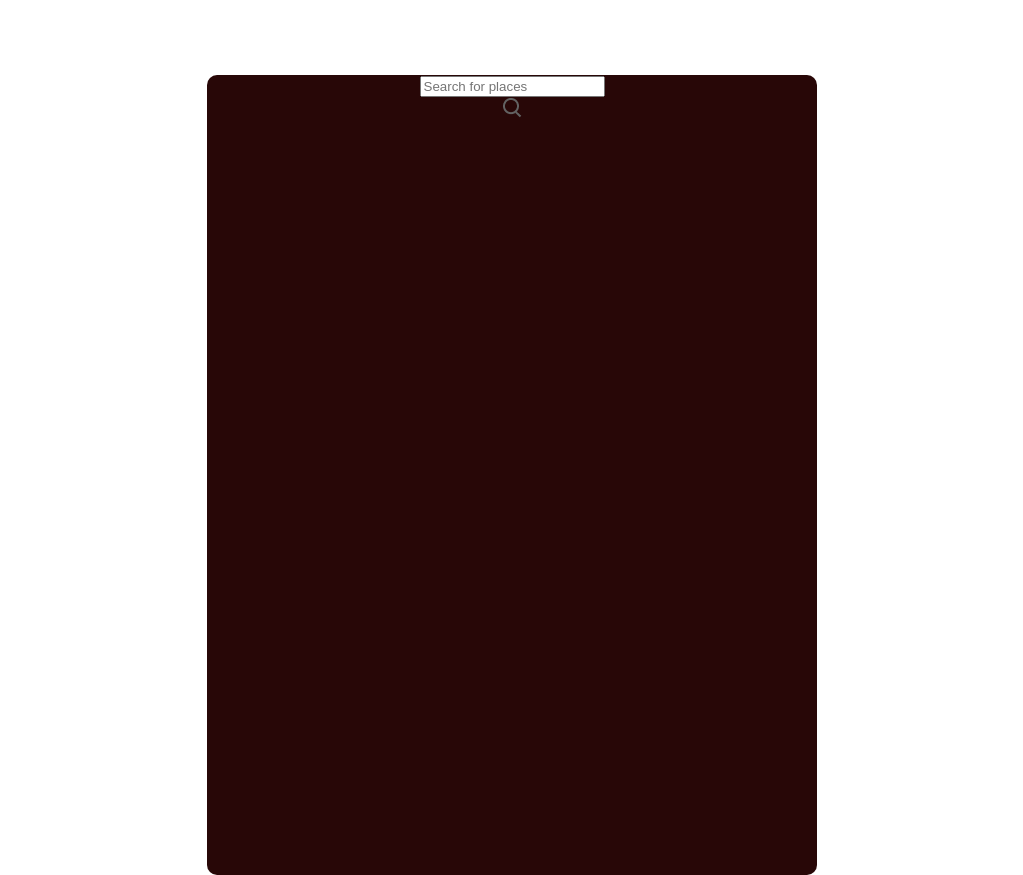
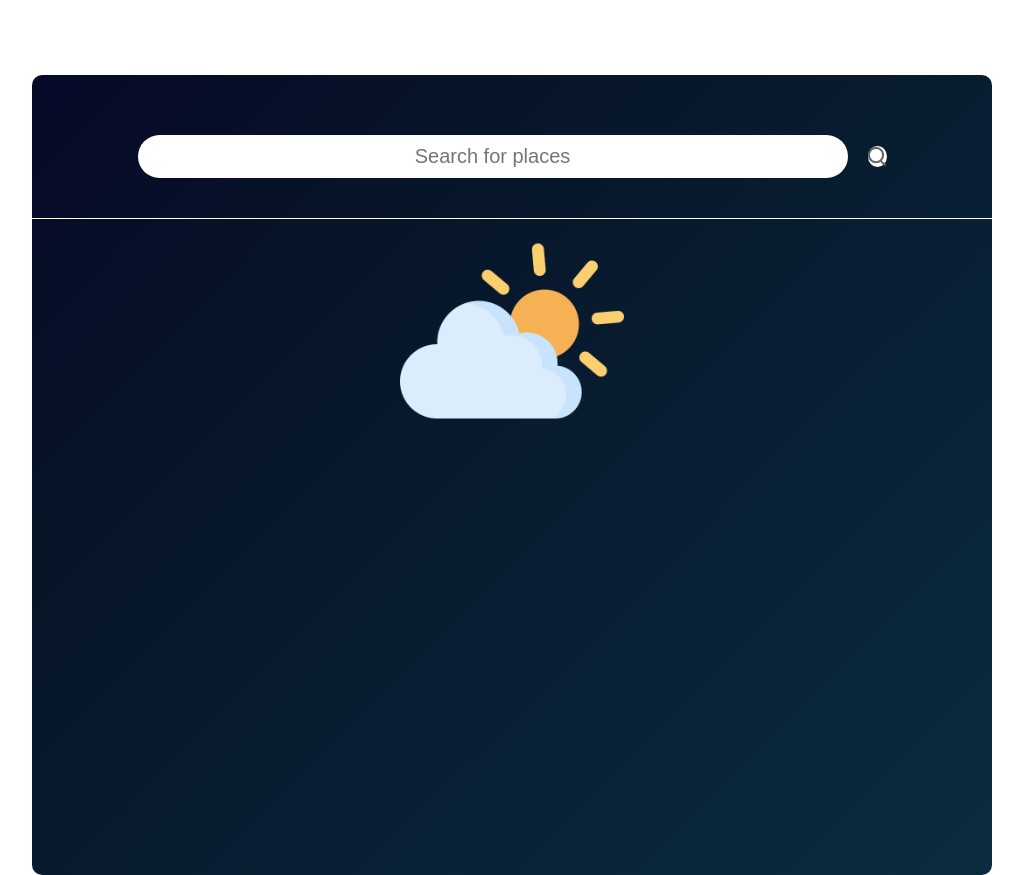
Before and after one commit to abdozayan12/weather-app, a React (Create React App) app: page / in a window 1280 px wide. Shown: the whole page, without its empty margins (128-1151 px from the left). Built offline with nearby package versions, Linux system fonts and the light colour scheme.

Commit message:
style top-section

```diff
--- a/src/component/weatherApp/WeatherApp.jsx
+++ b/src/component/weatherApp/WeatherApp.jsx
@@ -12,12 +12,15 @@ import wind_icon from '../assets/wind.png';
 
 const WeatherApp = () => (
   <div className="container">
-    <div className="top-bar">
+    <div className="top-section">
       <input type="text" placeholder="Search for places" className="CityInput" />
       <div className="search-icon">
         <img src={search_icon} alt="search_icon" />
       </div>
     </div>
+    <div className='weather-icon'>
+        <img src={cloud_icon} alt='cloud_icon' />
+        </div>
   </div>
 );
 
--- a/src/component/weatherApp/weatherApp.css
+++ b/src/component/weatherApp/weatherApp.css
@@ -1,11 +1,41 @@
 .container {
-width: 610px;
+width: 75%;
   justify-content: center;
   align-items: center;
   height: 100vh;
-  background-color: #280707;
   margin: auto;
   margin-top: 75px;
   border-radius: 10px;
-  background-image: linear-gradient(315deg, #280707 0%, #280707 74%, #280707 100%);
+  background-image: linear-gradient(315deg, #0b2c3f 0%, #071428 74%, #070928 100%);
 }
+
+.top-section {
+  display: flex;
+  justify-content: center;
+  gap: 20px;
+  align-items: center;
+  padding: 60px 20px 40px 20px;
+  border-bottom: 1px solid #fff;
+}
+
+.top-section input {
+  padding: 10px;
+  border-radius: 40px;
+  border: none;
+  outline: none;
+  width: 75%;
+  text-align: center;
+  font-size: 20px;
+  background-color: #fff;
+}
+
+.search-icon {
+  display: flex;
+  justify-content: center;
+  align-items: center;
+  background-color: #fff;
+  border-radius: 50%;
+  font-size: 30px;
+  color: #fff;
+  cursor: pointer;
+}
```
